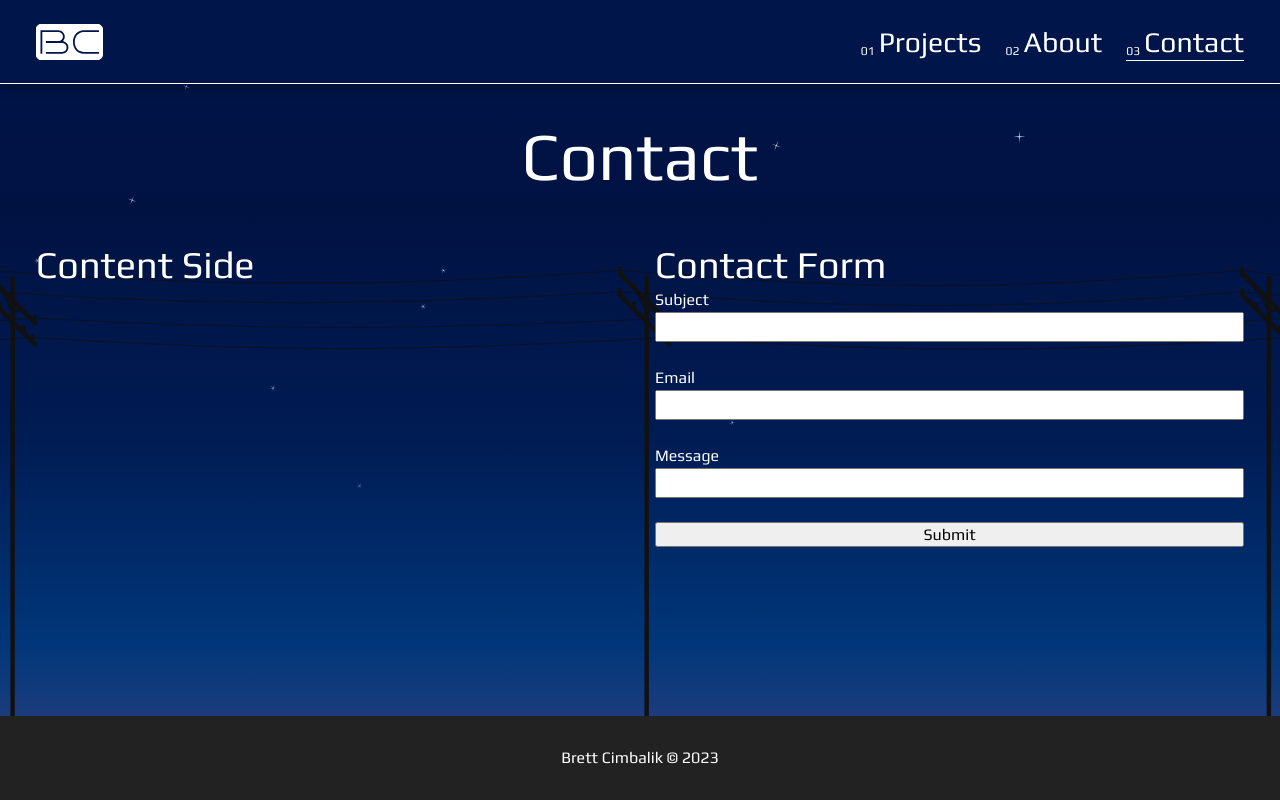
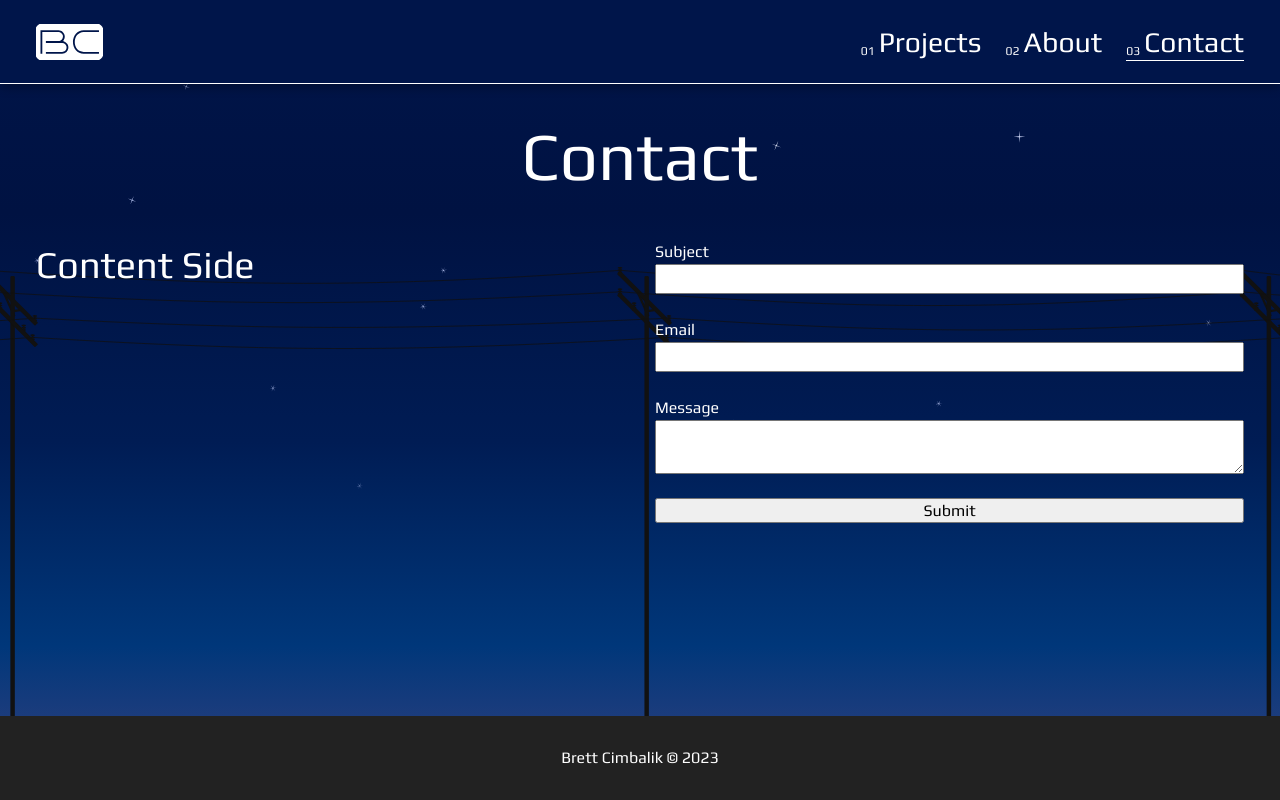
Before and after one commit to bcimbali/my-site-2, a Next.js app: page /contact in a window 1280 px wide. Built offline with nearby package versions, Linux system fonts and the light colour scheme.

Commit message:
feat(component): improve contact form markup

```diff
--- a/src/components/ContactForm/index.tsx
+++ b/src/components/ContactForm/index.tsx
@@ -35,22 +35,29 @@ const OuterContainer = styled.div`
   width: 100%;
 `;
 
+const SuccessText = styled.h3`
+  text-align: center;
+`;
+
 const ContactForm = () => {
   const {
     register,
     handleSubmit,
-    formState: { errors }
+    formState: { errors, isSubmitSuccessful, isSubmitting }
   } = useForm<Inputs>();
 
   const onSubmit: SubmitHandler<Inputs> = (data) => console.log(data);
 
   return (
     <OuterContainer>
-      <h3>Contact Form</h3>
+      {isSubmitSuccessful ? (
+        <SuccessText>Thanks for reaching out!</SuccessText>
+      ) : (
         <Form onSubmit={handleSubmit(onSubmit)}>
           <InputWrapper>
             <Label htmlFor="subject">Subject</Label>
-          <input defaultValue="" {...register('subject')} />
+            <input defaultValue="" {...register('subject', { required: true })} />
+            {errors.subject && <Error>This field is required</Error>}
           </InputWrapper>
 
           <InputWrapper>
@@ -61,12 +68,13 @@ const ContactForm = () => {
 
           <InputWrapper>
             <Label htmlFor="message">Message</Label>
-          <input defaultValue="" {...register('message', { required: true })} />
+            <textarea defaultValue="" {...register('message', { required: true })} />
             {errors.message && <Error>This field is required</Error>}
           </InputWrapper>
 
-        <input type="submit" />
+          <input type="submit" disabled={isSubmitting} />
         </Form>
+      )}
     </OuterContainer>
   );
 };
```
Lines whose indentation alone changed are shown as unchanged.
